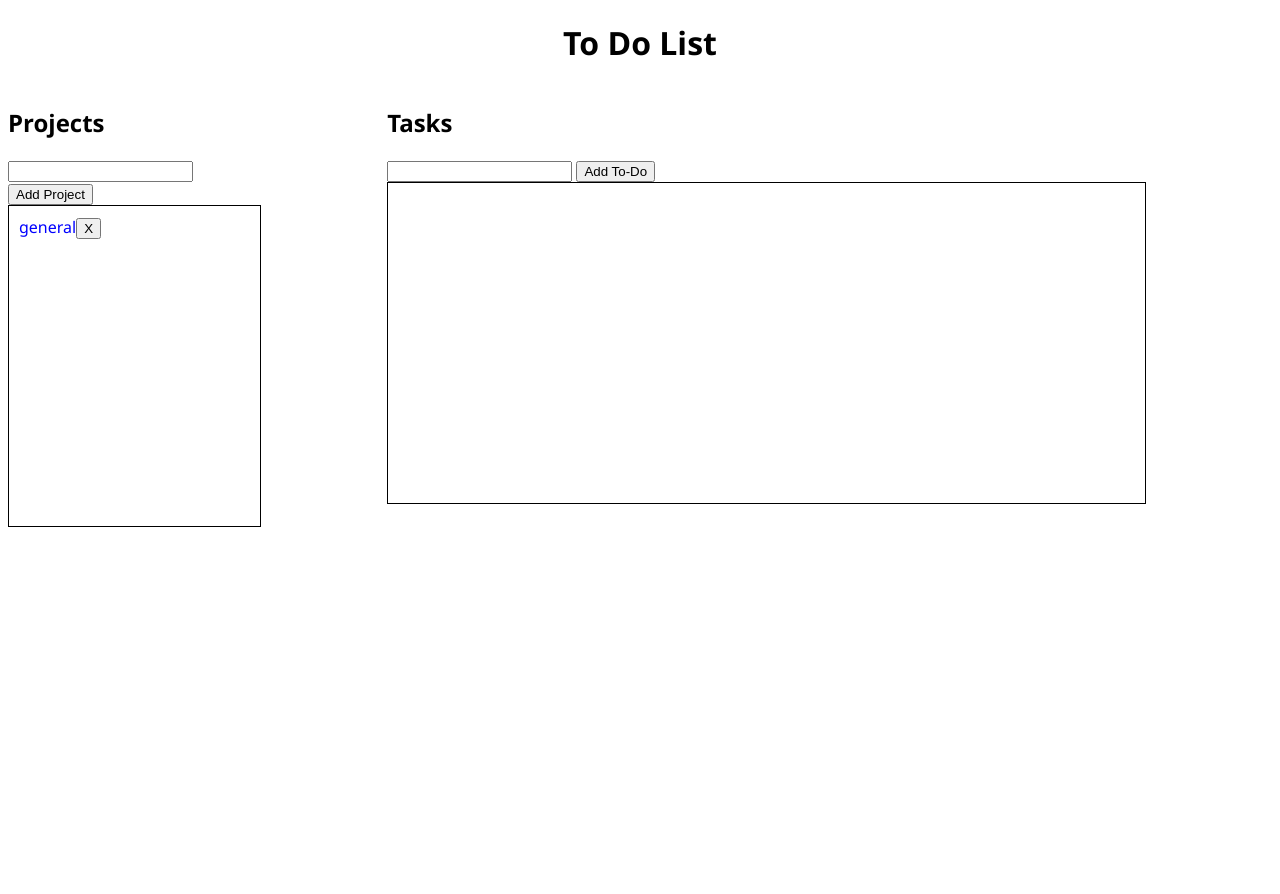
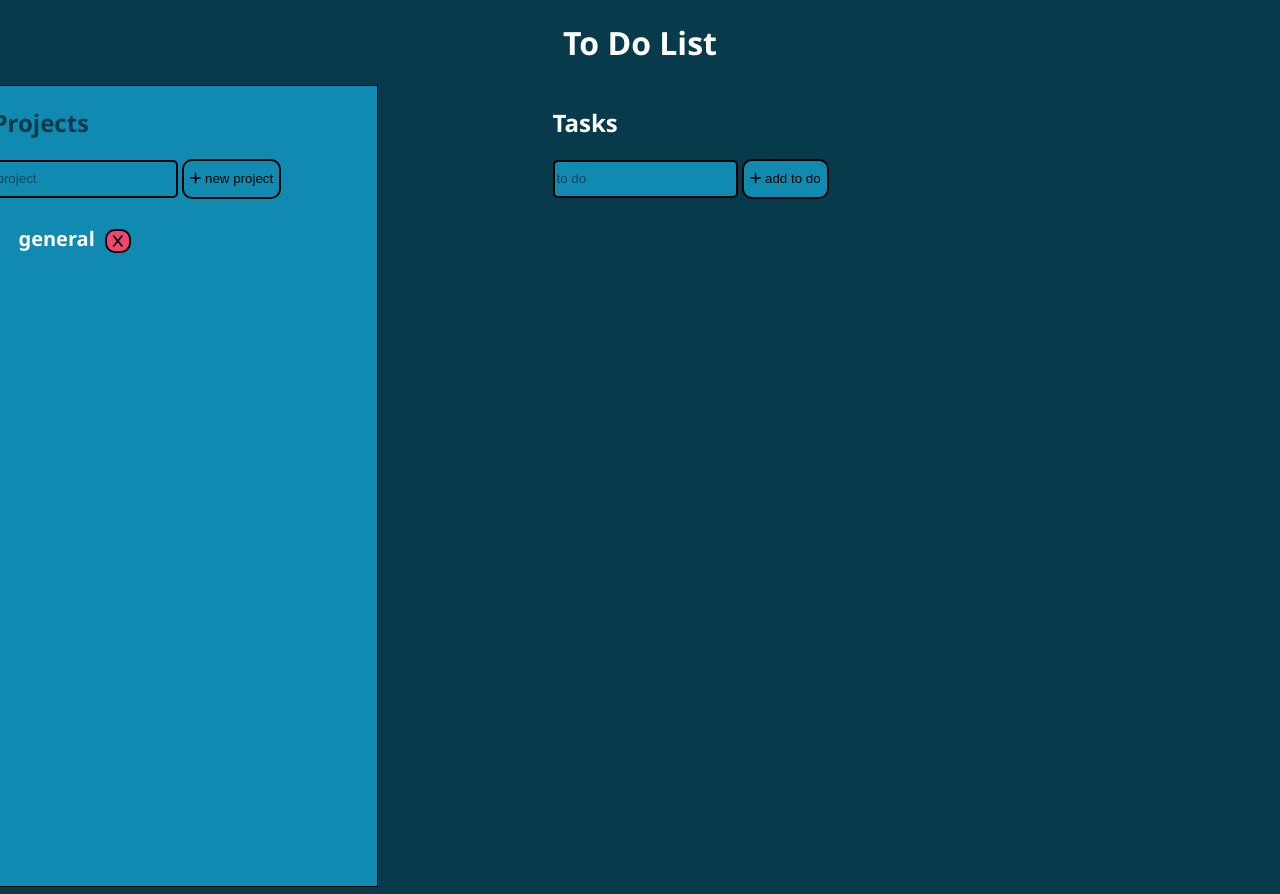
Before and after one commit to samhgroves/to-do-list-with-project, a website built with webpack: page dist/index.html in a window 1280 px wide. Before the commit the page ends 800 px from the top, so only its background shows below. Built offline with Linux system fonts and the light colour scheme.

Commit message:
improved UI

```diff
--- a/src/index.js
+++ b/src/index.js
@@ -99,7 +99,8 @@ function displayProjects(array) {
     });
 
     let deleteBtn = document.createElement("button");
-    deleteBtn.textContent = "X";
+    deleteBtn.innerHTML = '<i class="fa-solid fa-x"></i>';
+    deleteBtn.classList.add("delete-button");
     projectDiv.appendChild(deleteBtn);
     deleteBtn.addEventListener("click", function () {
       let index = array.indexOf(element); // Get the index of the element
--- a/src/style.css
+++ b/src/style.css
@@ -1,9 +1,11 @@
 body {
   font-family: "Segoe UI", Tahoma, Geneva, Verdana, sans-serif;
+  background-color: #073b4c;
+  color: white;
 }
 
 .active {
-  color: blue;
+  color: white;
 }
 
 h1 {
@@ -11,29 +13,89 @@ h1 {
   display: block;
 }
 
+input {
+  background-color: #118ab2;
+  height: 2rem;
+  border: 2px solid black;
+  border-radius: 5px;
+}
+
+::placeholder {
+  color: black;
+  opacity: 0.5;
+}
+
+::-ms-input-placeholder {
+  color: black;
+  opacity: 0.5;
+}
+
 .content {
+  width: 100vw;
+  height: 100vh;
   display: flex;
+  justify-content: space-around;
+  align-items: center;
 }
 
 .projects {
-  width: 20%;
-  float: left;
+  width: 30vw;
+  padding-left: 2rem;
+  margin-left: -8rem;
+  border: 1px solid black;
+  height: 100%;
+  background-color: #118ab2;
+  color: #073b4c;
 }
 
 .tasks {
-  margin: 0 auto;
-  width: 60%;
+  width: 50vw;
+  height: 100%;
+  border-radius: 10px;
+  margin: 1rem;
 }
 
 #project-list,
 #to-do-list {
-  border: 1px solid black;
   height: 300px;
   overflow-y: auto;
   padding: 10px;
-  text-decoration: dashed;
+  margin: 1rem;
 }
 
 .done {
   text-decoration: line-through;
 }
+
+.hidden {
+  visibility: hidden;
+}
+
+button {
+  border: 2px solid black;
+  border-radius: 10px;
+  background-color: #118ab2;
+  height: 2.5rem;
+}
+
+#project-list > div {
+  font-size: 20px;
+  font-weight: 800;
+}
+
+#to-do-list > div > button {
+  height: 2rem;
+  margin-left: 10px;
+}
+
+#to-do-list > div {
+  font-size: 20px;
+  font-weight: 600;
+}
+
+.delete-button {
+  background-color: #ef476f;
+  border: 2px solid black;
+  height: 1.5rem;
+  margin-left: 10px;
+}
```
Also changed, not shown: dist/index.html, dist/main.js, 1 other file.
